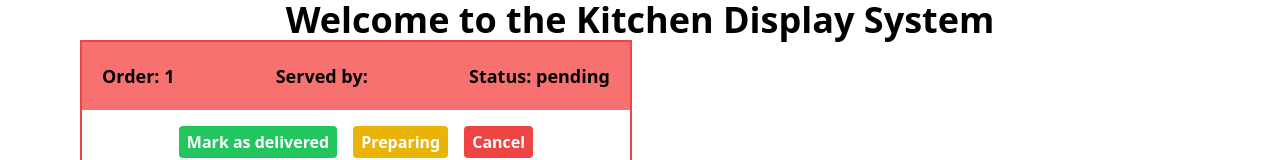
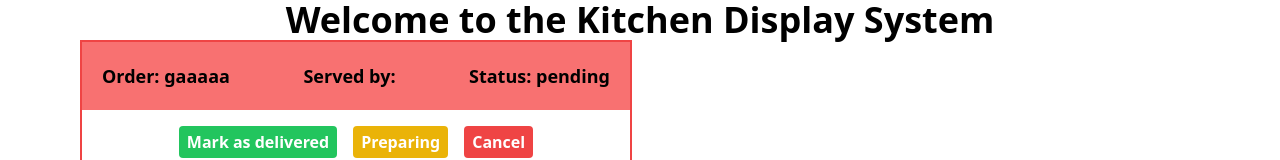
Before and after one commit to Fabrizzio20k/Kitchen-Display-System, a Next.js app: page / in a window 1280 px wide. Shown: the top 160 px of the page. Built offline with nearby package versions, Linux system fonts and the light colour scheme.

Commit message:
Add uuid to create random id's

```diff
--- a/package.json
+++ b/package.json
@@ -22,6 +22,7 @@
     "@types/node": "^20",
     "@types/react": "^18",
     "@types/react-dom": "^18",
+    "@types/uuid": "^9.0.8",
     "eslint": "^8",
     "eslint-config-next": "14.2.3",
     "postcss": "^8",
--- a/src/app/create_order/page.tsx
+++ b/src/app/create_order/page.tsx
@@ -2,12 +2,14 @@
 import { Food } from "@/types/food";
 import { Order } from "@/interfaces/order";
 import { useState } from "react";
+import { v4 as uuidv4 } from "uuid";
+
 
 export default function CreateOrder() {
 
     const [foodList, setFoodList] = useState<Food[]>([]);
 
-    const handleDeleteFood = (id: number) => {
+    const handleDeleteFood = (id: string) => {
         const newFoodList = foodList.filter((food) => food.id !== id);
         setFoodList(newFoodList);
     }
@@ -20,7 +22,7 @@ export default function CreateOrder() {
         const formData = new FormData(form);
 
         const newOrder: Order = {
-            id: 1,
+            id: uuidv4(),
             customerName: formData.get("servedBy") as string,
             foods: foodList,
             status: "pending"
@@ -36,7 +38,7 @@ export default function CreateOrder() {
         const formData = new FormData(form);
 
         const newFood: Food = {
-            id: foodList.length + 1,
+            id: uuidv4(),
             name: formData.get("foodName") as string,
             requirements: formData.get("foodRequirements") as string,
             quantity: parseInt(formData.get("foodQuantity") as string),
--- a/src/app/page.tsx
+++ b/src/app/page.tsx
@@ -9,7 +9,7 @@ import { useRouter } from "next/navigation";
 
 
 const orderList: Order[] = [
-  { id: 1, customerName: "John", foods: [{ id: 1, name: "Pizza", requirements: "Extra cheese", quantity: 1, status: "pending" }], status: "pending" },
+  { id: "gaaaaa", customerName: "John", foods: [{ id: "ga1", name: "Pizza", requirements: "Extra cheese", quantity: 1, status: "pending" }], status: "pending" },
 ];
 
 
--- a/src/interfaces/order.ts
+++ b/src/interfaces/order.ts
@@ -1,7 +1,7 @@
 import type { Food } from "@/types/food";
 
 export interface Order {
-    id: number;
+    id: string;
     customerName: string;
     foods: Food[];
     status: "pending" | "preparing" | "done";
--- a/src/types/food.ts
+++ b/src/types/food.ts
@@ -1,5 +1,5 @@
 export type Food = {
-    id: number;
+    id: string;
     name: string;
     requirements: string;
     quantity: number;
```
Also changed, not shown: 1 other file (tests, documents, lock files or other folders).
